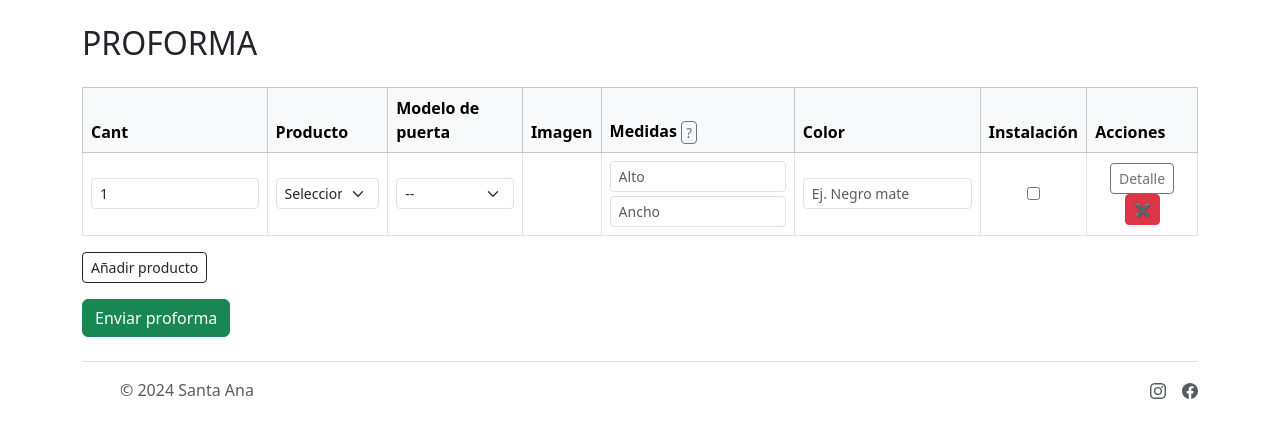
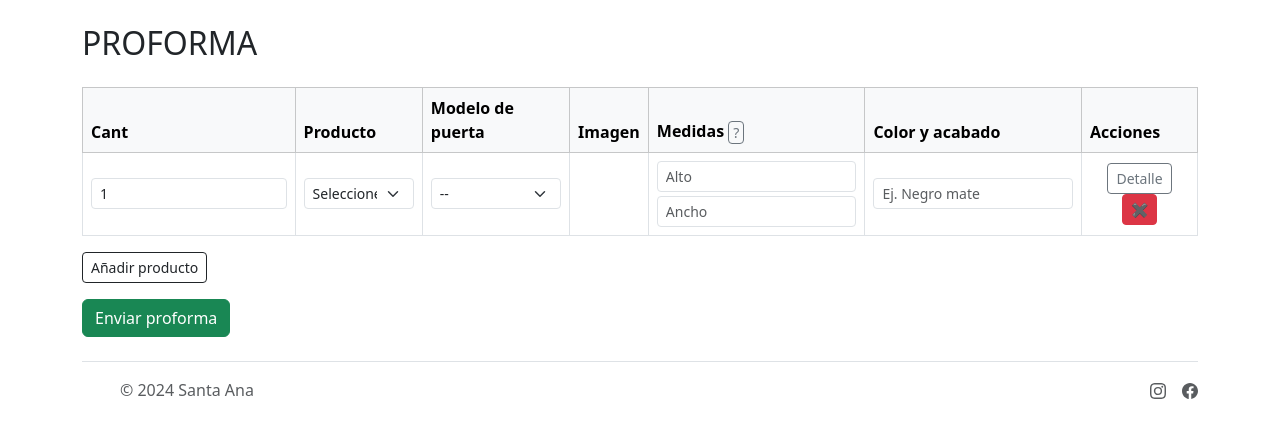
Before and after one commit to Bnlpnd/ecommerce-metalica, a Django app: page /proforma/formulario/ in a window 1280 px wide. Shown: the part 108-546 px from the top of the page. Run offline with Django 3.2, Linux system fonts and the light colour scheme; the visitor is signed in with stand-in values (Sample User, id 1); data that the repository does not hold is empty; some libraries are stand-ins or nearby versions.

Commit message:
guardar proforma cliente y el vista de proforma guardada, check

```diff
--- a/proforma/views.py
+++ b/proforma/views.py
@@ -226,7 +226,6 @@ def guardar_proforma(request):
         altos = request.POST.getlist('alto[]')
         anchos = request.POST.getlist('ancho[]')
         colores = request.POST.getlist('color[]')
-        instalaciones = request.POST.getlist('instalacion[]')
         preguntas1 = request.POST.getlist('pregunta1[]')
         preguntas2 = request.POST.getlist('pregunta2[]')
         preguntas3 = request.POST.getlist('pregunta3[]')
@@ -241,7 +240,7 @@ def guardar_proforma(request):
                 modelo = ProductMaterial.objects.get(uid=modelos[i])
                 print(f"Existe modelo")
             except ProductMaterial.DoesNotExist:
-                print(f"❌ No existe ProductMaterial con uid={modelos[i]}")
+                print(f"No existe ProductMaterial con uid={modelos[i]}")
                 continue  # salta esa fila
 
 
@@ -249,10 +248,10 @@ def guardar_proforma(request):
             alto = float(altos[i]) if altos[i] else 0
             ancho = float(anchos[i]) if anchos[i] else 0
             color = colores[i]
-            instalar = instalaciones[i] == 'on'
+            instalar = False
             p1, p2, p3 = preguntas1[i], preguntas2[i], preguntas3[i]
 
-            precio = 100  # reemplazar luego con lógica real
+            precio = 0  # reemplazar luego con lógica real
             precio_instalacion = 50 if instalar else 0
             precio_total = (precio * cantidad) + precio_instalacion
 
@@ -268,7 +267,7 @@ def guardar_proforma(request):
                 pregunta_2=p2,
                 pregunta_3=p3,
                 precio=precio,
-                precioinstalacion=precio_instalacion,
+                precioinstalacion=50 if instalar else 0,
                 preciototal=precio_total
             )
 
@@ -278,7 +277,7 @@ def guardar_proforma(request):
         proforma.slug = slugify(numero)
         proforma.save()
 
-        if total_general == 0:
+        if cantidad == 0:
             proforma.delete()  # elimina la proforma vacía
             messages.warning(request, "No se pudo guardar ninguna cotización.")
             return redirect('formulario_proforma')
--- a/templates/product/proforma.html
+++ b/templates/product/proforma.html
@@ -24,8 +24,7 @@
                 ?
               </button>
             </th>
-            <th>Color</th>
-            <th>Instalación</th>
+            <th>Color y acabado</th>
             <th>Acciones</th>
           </tr>
         </thead>
@@ -56,9 +55,6 @@
             </td>
             <td>
               <input type="text" name="color[]" class="form-control form-control-sm" placeholder="Ej. Negro mate" />
-            </td>
-            <td class="text-center">
-              <input type="checkbox" name="instalacion[]" />
             </td>
             <td class="text-center">
               <button class="btn btn-outline-secondary btn-sm" type="button" onclick="abrirModal(this)">Detalle</button>
```
